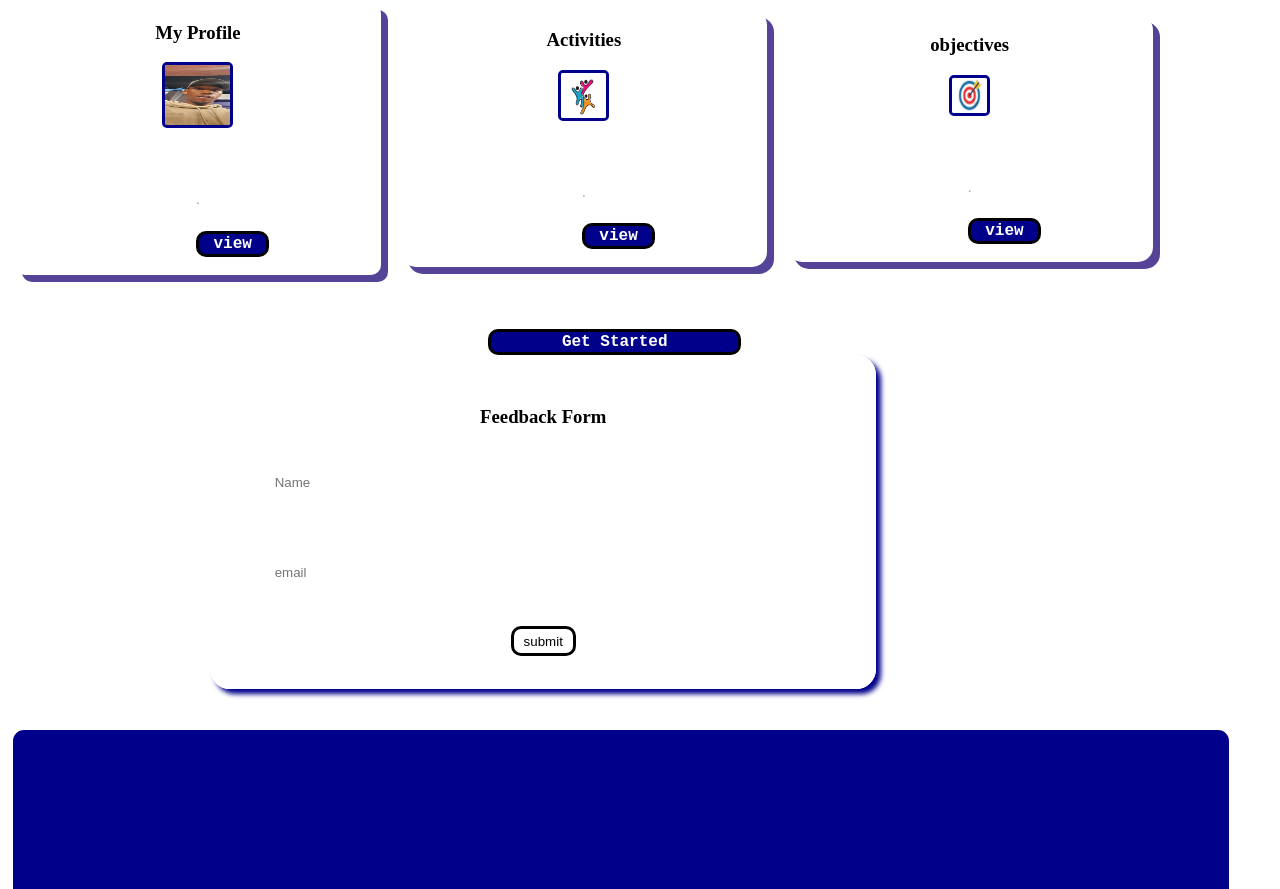
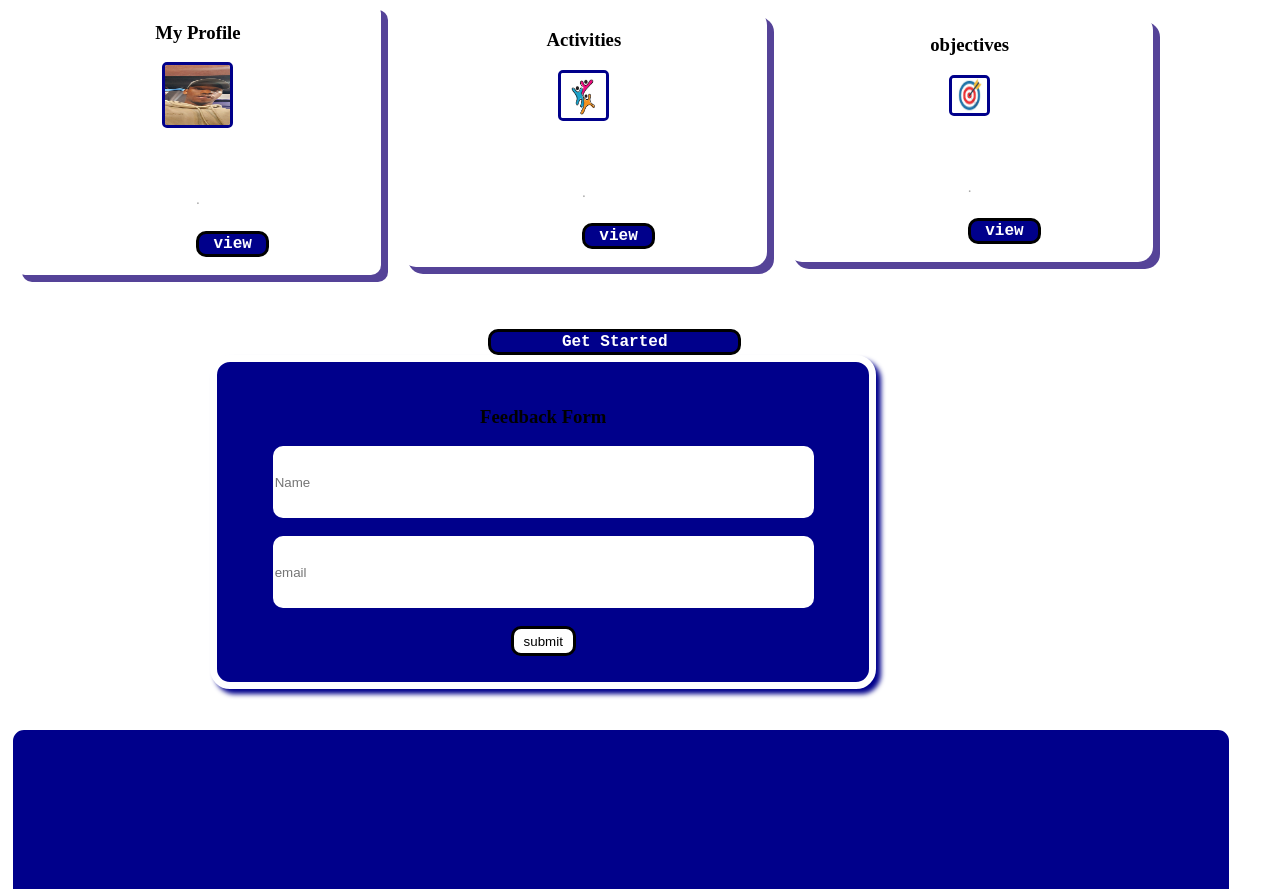
Before and after one commit to Nhlanhlatembe749/nhleko, a plain HTML site: page index.html in a window 1280 px wide. Shown: the part 388-1277 px from the top of the page. Drawn offline with Linux system fonts and the light colour scheme.

Commit message:
Update my.css

```diff
--- a/my.css
+++ b/my.css
@@ -192,7 +192,7 @@ border-radius: 10px;
   height: 300px;
   width:50%;
   min-width:150px;
-  background-color:darktblue;
+  background-color:darkblue;
   display:block;
   justify-content: center;
   gap: 10px;
```
